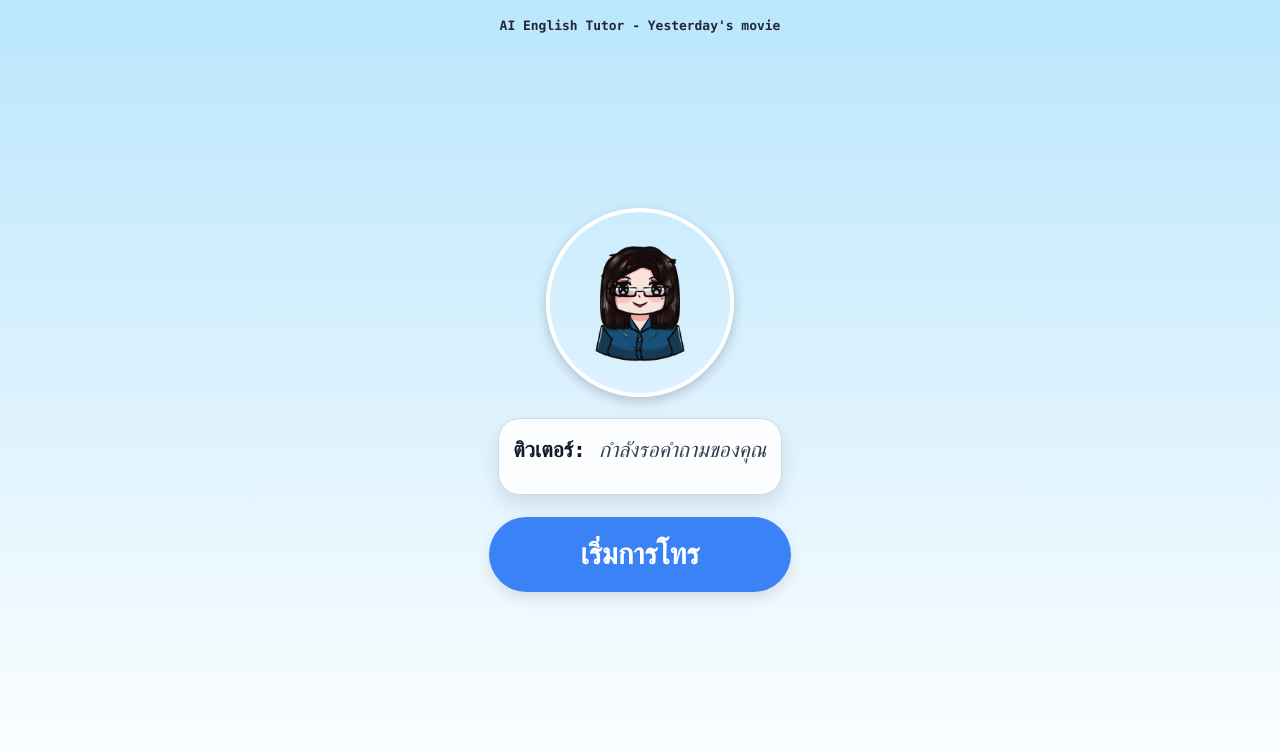
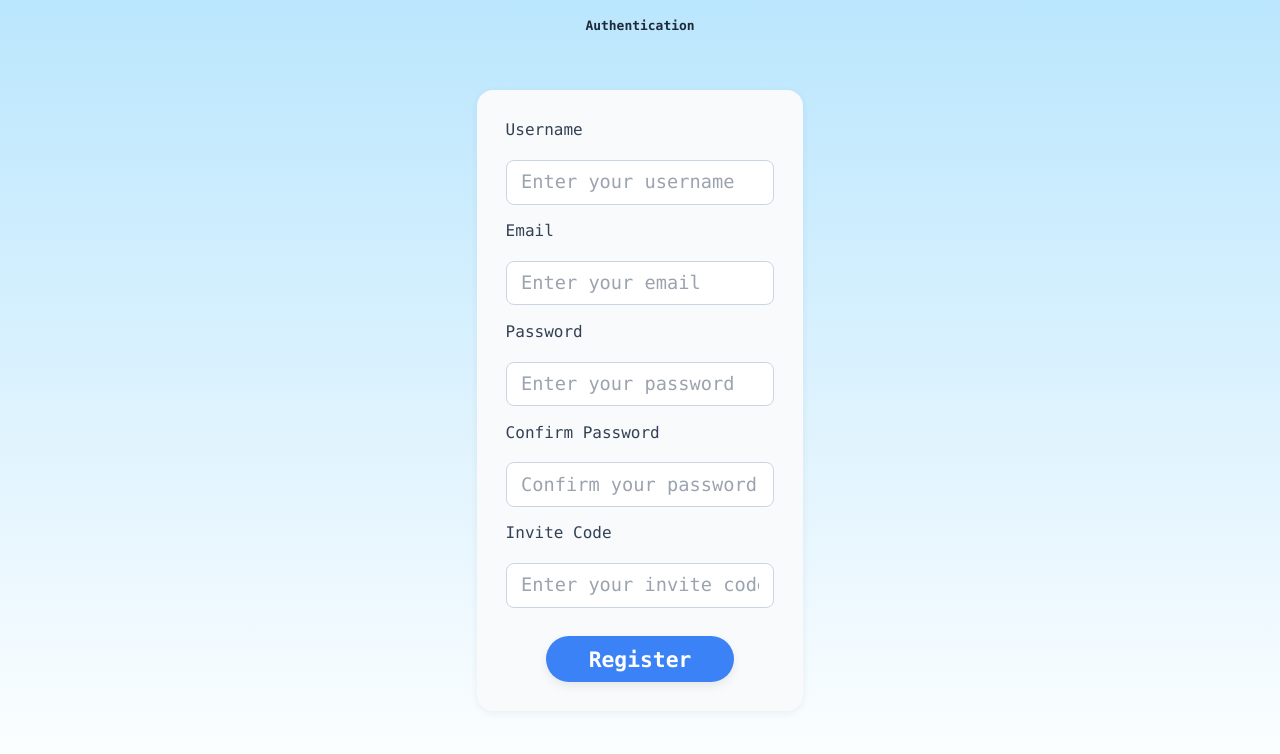
Before and after one commit to zymple/iamteacher, a React (Vite) app: page /register in a window 1280 px wide. Shown: the top 754 px of the page. Built offline with nearby package versions, Linux system fonts and the light colour scheme.

Commit message:
Login and Register Template

```diff
--- /dev/null
+++ b/client/Login.css
@@ -0,0 +1,81 @@
+.control-button {
+  margin-top: 1rem;
+  padding: 0.5rem 1rem;
+  font-size: 16pt;
+  font-weight: 600;
+  color: white;
+  width: 5cm;
+  height: 1.2cm;
+  border: none;
+  border-radius: 9999px;
+  box-shadow: 0 4px 10px rgba(0, 0, 0, 0.08);
+  transition: background 0.3s ease;
+}
+
+.control-button.idle {
+  background-color: #3b82f6;
+}
+
+.control-button.idle:hover {
+  background-color: #2563eb;
+}
+
+
+@keyframes fadeIn {
+  from {
+    opacity: 0;
+    transform: translateY(10px);
+  }
+  to {
+    opacity: 1;
+    transform: translateY(0);
+  }
+}
+
+@keyframes popIn {
+  0% {
+    transform: scale(0.8);
+    opacity: 0;
+  }
+  100% {
+    transform: scale(1);
+    opacity: 1;
+  }
+}
+
+.login-form {
+  display: flex;
+  flex-direction: column;
+  align-items: center;
+  gap: 1rem;
+  background: #f8fafc;
+  padding: 2rem;
+  border-radius: 16px;
+  box-shadow: 0 2px 8px rgba(0,0,0,0.06);
+  max-width: 350px;
+  margin: 2rem auto;
+}
+
+.login-form input[type="text"],
+.login-form input[type="password"] {
+  width: 100%;
+  padding: 0.5rem 1rem;
+  font-size: 14pt;
+  border: 1px solid #cbd5e1;
+  border-radius: 8px;
+  background: #fff;
+  transition: border 0.2s;
+}
+
+.login-form input[type="text"]:focus,
+.login-form input[type="password"]:focus {
+  border-color: #3b82f6;
+  outline: none;
+}
+
+.login-form label {
+  align-self: flex-start;
+  font-size: 12pt;
+  color: #334155;
+  margin-bottom: 0.25rem;
+}
--- a/client/entry-client.jsx
+++ b/client/entry-client.jsx
@@ -1,11 +1,20 @@
 import { StrictMode } from "react";
-import ReactDOM from "react-dom/client";
+import { createRoot } from "react-dom/client";
+import { BrowserRouter, Routes, Route } from "react-router-dom";
 import App from "./components/App";
+import Login from "./pages/login";
 import "./base.css";
+import Register from "./pages/register";
 
-ReactDOM.hydrateRoot(
-  document.getElementById("root"),
+const container = document.getElementById("root");
+createRoot(container).render(
   <StrictMode>
-    <App />
+    <BrowserRouter>
+      <Routes>
+        <Route path="/register" element={<Register />} />
+        <Route path="/" element={<App />} />
+        <Route path="/login" element={<Login />} />
+      </Routes>
+    </BrowserRouter>
   </StrictMode>,
 );
--- a/client/entry-server.jsx
+++ b/client/entry-server.jsx
@@ -1,11 +1,21 @@
 import { StrictMode } from "react";
 import { renderToString } from "react-dom/server";
+import { StaticRouter } from "react-router-dom/server";
+import { Routes, Route } from "react-router-dom";
 import App from "./components/App";
+import Login from "./pages/login";
+import Register from "./pages/register";
 
-export function render() {
+export function render(url) {
   const html = renderToString(
     <StrictMode>
-      <App />
+      <StaticRouter location={url}>
+        <Routes>
+          <Route path="/register" element={<Register />} />
+          <Route path="/login" element={<Login />} />
+          <Route path="/" element={<App />} />
+        </Routes>
+      </StaticRouter>
     </StrictMode>,
   );
   return { html };
--- /dev/null
+++ b/client/pages/login.jsx
@@ -0,0 +1,40 @@
+import React, { useState } from "react";
+import '../App.css';
+import '../Login.css';
+
+function Login() {
+
+  return (
+    <div className="app-container">
+        <div className="page-title">
+            <strong>Authentication</strong>
+        </div>
+
+        <form className="login-form">
+          <label htmlFor="username">Username</label>
+          <input
+            id="username"
+            type="text"
+            placeholder="Enter your username"
+            autoComplete="username"
+            required="true"
+          />
+          <label htmlFor="password">Password</label>
+          <input
+            id="password"
+            type="password"
+            placeholder="Enter your password"
+            autoComplete="current-password"
+            required="true"
+          />
+          <div className="button-container">
+              <button className="control-button idle" type="submit">
+                  Login
+              </button>
+          </div>
+        </form>
+    </div>
+  );
+}
+
+export default Login;
--- /dev/null
+++ b/client/pages/register.jsx
@@ -0,0 +1,63 @@
+import React, { useState } from "react";
+import '../App.css';
+import '../Login.css';
+
+function Login() {
+
+  return (
+    <div className="app-container">
+        <div className="page-title">
+            <strong>Authentication</strong>
+        </div>
+
+        <form className="login-form">
+          <label htmlFor="username">Username</label>
+          <input
+            id="username"
+            type="text"
+            placeholder="Enter your username"
+            autoComplete="username"
+            required="true"
+          />
+          <label htmlFor="email">Email</label>
+          <input
+            id="email"
+            type="text"
+            placeholder="Enter your email"
+            autoComplete="email"
+            required="true"
+          />
+          <label htmlFor="password">Password</label>
+          <input
+            id="password"
+            type="password"
+            placeholder="Enter your password"
+            autoComplete="current-password"
+            required="true"
+          />
+          <label htmlFor="confirm-password">Confirm Password</label>
+          <input
+            id="confirm-password"
+            type="password"
+            placeholder="Confirm your password"
+            autoComplete="current-password"
+            required="true"
+          />
+          <label htmlFor="invite-code">Invite Code</label>
+          <input
+            id="invite-code"
+            type="text"
+            placeholder="Enter your invite code"
+            required="true"
+          />
+          <div className="button-container">
+              <button className="control-button idle" type="submit">
+                  Register
+              </button>
+          </div>
+        </form>
+    </div>
+  );
+}
+
+export default Login;
```
